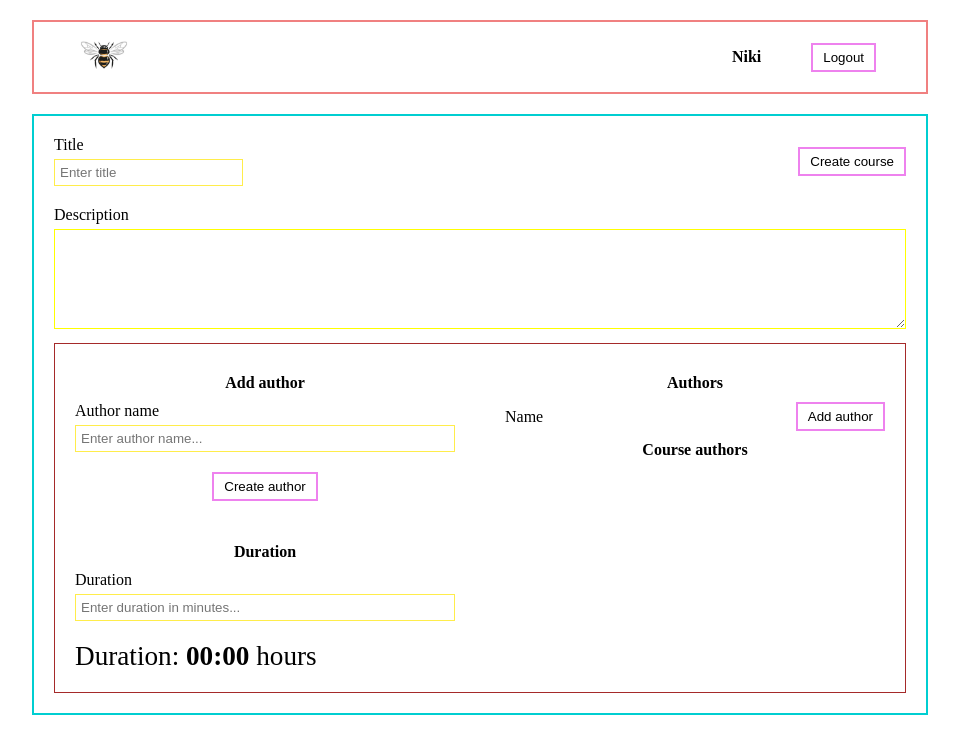
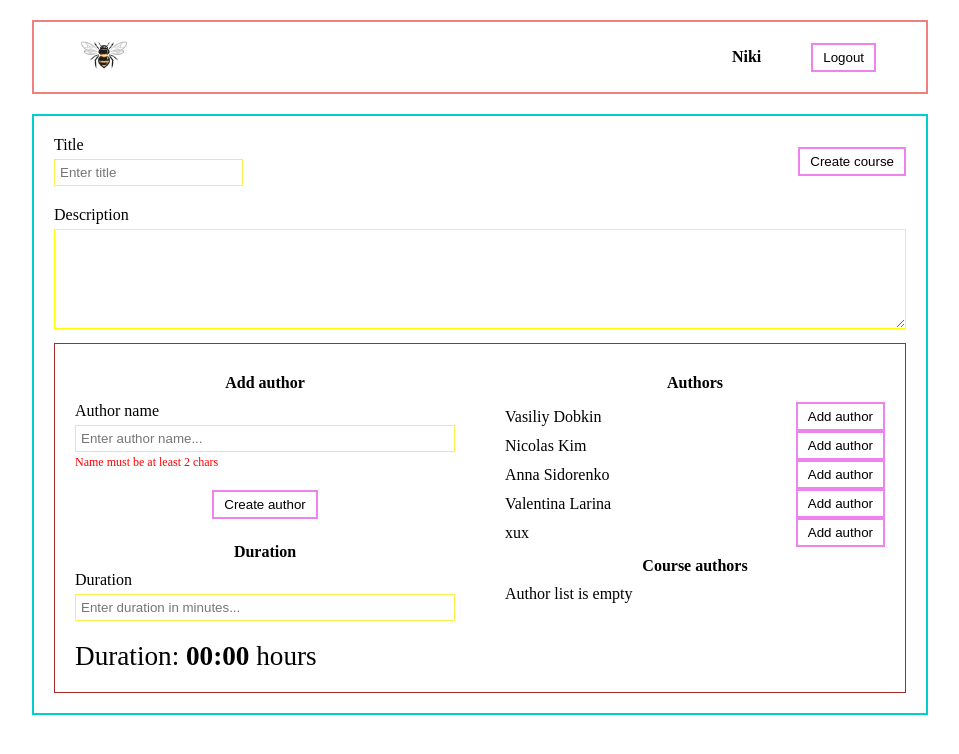
Before and after one commit to nchkhaidze/react-hometask-1, a React (Create React App) app: page /create in a window 1280 px wide. Shown: the top 754 px of the page, without its empty margins (160-1119 px from the left). Built offline with nearby package versions, Linux system fonts and the light colour scheme; data requests are answered from the project's data file.

Commit message:
added axios and json-server

```diff
--- a/package.json
+++ b/package.json
@@ -10,7 +10,9 @@
     "@types/node": "^12.20.16",
     "@types/react": "^17.0.14",
     "@types/react-dom": "^17.0.9",
+    "axios": "^0.21.1",
     "dayjs": "^1.10.6",
+    "nanoid": "^3.1.23",
     "react": "^17.0.2",
     "react-dom": "^17.0.2",
     "react-router-dom": "^5.2.0",
--- a/src/App.css
+++ b/src/App.css
@@ -6,3 +6,8 @@
 button {
   cursor: pointer;
 }
+
+.validation-warning {
+  color: red;
+  font-size: 12px;
+}
--- a/src/components/Button/Button.tsx
+++ b/src/components/Button/Button.tsx
@@ -1,13 +1,17 @@
-import React from 'react';
+import React, { SyntheticEvent } from 'react';
 import './Button.css';
 
 interface ButtonProps {
-	text: string;
-	action?: () => void;
+  text: string;
+  onClick?: (value: SyntheticEvent) => void;
 }
 
-const Button = ({ text, action }: ButtonProps) => {
-	return <button className='button'>{text}</button>;
+const Button = ({ text, onClick }: ButtonProps) => {
+  return (
+    <button className='button' onClick={onClick}>
+      {text}
+    </button>
+  );
 };
 
 export default Button;
--- a/src/components/Courses/Courses.tsx
+++ b/src/components/Courses/Courses.tsx
@@ -1,15 +1,32 @@
 import React from 'react';
 import Button from '../Button/Button';
-import CourseCard from '../CourseCard/CourseCard';
 import Search from '../Search/Search';
 import './Courses.css';
-import { mockedCoursesList, mockedAuthorsList } from '../../constants/mocks';
 import { Link } from 'react-router-dom';
+import { useState } from 'react';
+import { Course } from '../../models/Course';
+import { useEffect } from 'react';
+import axios from 'axios';
+import { Author } from '../../models/Author';
+import CourseCard from '../CourseCard/CourseCard';
 
 const Courses = () => {
-  const courseCards = mockedCoursesList.map((course) => {
+  const [courses, setCourses] = useState<Course[]>([]);
+  const [authors, setAuthors] = useState<Author[]>([]);
+  useEffect(() => {
+    const coursesRequest = axios.get('http://localhost:5000/courses');
+    const authorsRequest = axios.get('http://localhost:5000/authors');
+    axios.all([coursesRequest, authorsRequest]).then(
+      axios.spread((...responses) => {
+        console.log(responses[0], responses[1]);
+        setCourses(responses[0].data);
+        setAuthors(responses[1].data);
+      })
+    );
+  }, []);
+  const courseCards = courses.map((course) => {
     const authorNames = course.authors.map((authorId) => {
-      const author = mockedAuthorsList.find((author) => author.id === authorId);
+      const author = authors.find((author) => author.id === authorId);
       return author?.name ?? '';
     });
     return (
--- a/src/components/CreateCourse/CreateCourse.tsx
+++ b/src/components/CreateCourse/CreateCourse.tsx
@@ -1,10 +1,13 @@
 import React from 'react';
+import { useState } from 'react';
 import Button from '../Button/Button';
 import CreateCourseParameters from '../CreateCourseParameters/CreateCourseParameters';
 import Input from '../Input/Input';
 import './CreateCourse.css';
 
 const CreateCourse = () => {
+  const [descriptionFormValue, setDescriptionFormValue] = useState('');
+
   return (
     <div className='create'>
       <div className='create__controls'>
@@ -13,7 +16,12 @@ const CreateCourse = () => {
             <label>Title</label>
           </div>
           <div className='create__title-input'>
-            <Input placeholder='Enter title' />
+            <Input
+              placeholder='Enter title'
+              required={true}
+              value=''
+              setValue={() => {}}
+            />
           </div>
         </div>
         <div className='create__create-button'>
@@ -25,7 +33,13 @@ const CreateCourse = () => {
           <label>Description</label>
         </div>
         <div className='create__description-input'>
-          <textarea className='create__textarea'></textarea>
+          <textarea
+            className='create__textarea'
+            value={descriptionFormValue}
+            onChange={(event) => setDescriptionFormValue(event.target.value)}
+            minLength={2}
+            required
+          ></textarea>
         </div>
       </div>
       <CreateCourseParameters></CreateCourseParameters>
--- a/src/components/CreateCourseParameters/CreateCourseParameters.tsx
+++ b/src/components/CreateCourseParameters/CreateCourseParameters.tsx
@@ -2,8 +2,82 @@ import React from 'react';
 import Button from '../Button/Button';
 import Input from '../Input/Input';
 import './CreateCourseParameters.css';
+import { useState } from 'react';
+import { Author } from '../../models/Author';
+import { nanoid } from 'nanoid';
+import { useEffect } from 'react';
+import axios from 'axios';
+
+interface CourseAuthor extends Author {
+  onCourse: boolean;
+}
 
 const CreateCourseParameters = () => {
+  const [courseAuthors, setCourseAuthors] = useState<CourseAuthor[]>([]);
+  const [authorName, setAuthorName] = useState('');
+  useEffect(() => {
+    axios.get('http://localhost:5000/authors').then((response) => {
+      setCourseAuthors(response.data);
+    });
+  }, []);
+
+  const addCourseAuthor = (author: Author) => {
+    const authorToAdd = courseAuthors.find(
+      (courseAuthor) => author.id === courseAuthor.id
+    );
+    if (authorToAdd) {
+      authorToAdd.onCourse = true;
+      setCourseAuthors([...courseAuthors]);
+    }
+  };
+
+  const deleteCourseAuthor = (author: Author) => {
+    const authorToDelete = courseAuthors.find(
+      (courseAuthor) => author.id === courseAuthor.id
+    );
+    if (authorToDelete) {
+      authorToDelete.onCourse = false;
+      setCourseAuthors([...courseAuthors]);
+    }
+  };
+
+  const createAuthor = async (name: string) => {
+    const newAuthor: Author = { id: nanoid(), name };
+    await axios.post('http://localhost:5000/authors', newAuthor);
+    setCourseAuthors([...courseAuthors, newAuthor as CourseAuthor]);
+  };
+
+  const allAuthorList = courseAuthors
+    .map((author) => {
+      if (author.onCourse) {
+        return null;
+      }
+      return (
+        <div className='parameters__author-option' key={author.id}>
+          <div className='parameters__author-name'>{author.name}</div>
+          <Button text='Add author' onClick={() => addCourseAuthor(author)} />
+        </div>
+      );
+    })
+    .filter((author) => author !== null);
+
+  const courseAuthorList = courseAuthors
+    .map((author) => {
+      if (!author.onCourse) {
+        return null;
+      }
+      return (
+        <div className='parameters__author-option' key={author.id}>
+          <div className='parameters__author-name'>{author.name}</div>
+          <Button
+            text='Delete author'
+            onClick={() => deleteCourseAuthor(author)}
+          />
+        </div>
+      );
+    })
+    .filter((author) => author !== null);
+
   return (
     <div className='parameters'>
       <div className='parameters__left-block'>
@@ -12,9 +86,20 @@ const CreateCourseParameters = () => {
           <div className='create__label'>
             <label>Author name</label>
           </div>
-          <Input placeholder='Enter author name...' />
+          <Input
+            placeholder='Enter author name...'
+            minlength={2}
+            value={authorName}
+            setValue={setAuthorName}
+          />
+          <small className='validation-warning' hidden={authorName.length > 2}>
+            Name must be at least 2 chars
+          </small>
           <div className='parameters__button-container'>
-            <Button text='Create author' />
+            <Button
+              text='Create author'
+              onClick={() => createAuthor(authorName)}
+            />
           </div>
         </div>
         <div className='parameters__duration'>
@@ -23,7 +108,11 @@ const CreateCourseParameters = () => {
             <div className='create__label'>
               <label>Duration</label>
             </div>
-            <Input placeholder='Enter duration in minutes...' />
+            <Input
+              placeholder='Enter duration in minutes...'
+              value=''
+              setValue={() => {}}
+            />
             <div className='parameters__total-duration'>
               Duration: <b>00:00</b> hours
             </div>
@@ -32,12 +121,9 @@ const CreateCourseParameters = () => {
       </div>
       <div className='parameters__right-block'>
         <div className='parameters__header'>Authors</div>
-        <div className='parameters__author-option'>
-          <div className='parameters__author-name'>Name</div>
-          <Button text='Add author' />
-        </div>
+        {allAuthorList.length ? allAuthorList : 'Author list is empty'}
         <div className='parameters__header'>Course authors</div>
-        <div className='parameters__course-author'></div>
+        {courseAuthorList.length ? courseAuthorList : 'Author list is empty'}
       </div>
     </div>
   );
--- a/src/components/Input/Input.tsx
+++ b/src/components/Input/Input.tsx
@@ -2,11 +2,31 @@ import React from 'react';
 import './Input.css';
 
 interface InputProps {
-	placeholder: string;
+  value: string;
+  setValue: (value: string) => void;
+  placeholder: string;
+  minlength?: number;
+  required?: boolean;
 }
 
-const Input = ({ placeholder }: InputProps) => {
-	return <input type='text' placeholder={placeholder} className='input' />;
+const Input = ({
+  placeholder,
+  minlength,
+  required,
+  value,
+  setValue,
+}: InputProps) => {
+  return (
+    <input
+      type='text'
+      placeholder={placeholder}
+      className='input'
+      minLength={minlength ?? 0}
+      required={required ?? false}
+      onChange={(event) => setValue(event.target.value)}
+      value={value}
+    />
+  );
 };
 
 export default Input;
--- a/src/components/Search/Search.tsx
+++ b/src/components/Search/Search.tsx
@@ -7,7 +7,11 @@ const Search = () => {
   return (
     <div className='search'>
       <div className='search__input-container'>
-				<Input placeholder='Enter course name or id...' />
+        <Input
+          placeholder='Enter course name or id...'
+          value=''
+          setValue={() => {}}
+        />
       </div>
       <div className='search__button-container'>
         <Button text='Search'></Button>
--- /dev/null
+++ b/src/db/db.json
@@ -0,0 +1,48 @@
+{
+  "courses": [
+    {
+      "id": "de5aaa59-90f5-4dbc-b8a9-aaf205c551ba",
+      "title": "JavaScript",
+      "description": "Lorem Ipsum is simply dummy text of the printing and\n typesetting industry. Lorem Ipsum\n  has been the industry's standard dummy text ever since\n the 1500s, when an unknown\n  printer took a galley of type and scrambled it to make\n a type specimen book. It has survived\n  not only five centuries, but also the leap into\n electronic typesetting, remaining essentially u\n  nchanged.",
+      "creationDate": "8/3/2021",
+      "duration": 160,
+      "authors": [
+        "27cc3006-e93a-4748-8ca8-73d06aa93b6d",
+        "f762978b-61eb-4096-812b-ebde22838167"
+      ]
+    },
+    {
+      "id": "b5630fdd-7bf7-4d39-b75a-2b5906fd0916",
+      "title": "Angular",
+      "description": "Lorem Ipsum is simply dummy text of the printing and\n typesetting industry. has been the industry's standard dummy text ever since\n the 1500s, when an unknown\n  printer took a galley of type and scrambled it to make\n a type specimen book.",
+      "creationDate": "10/11/2020",
+      "duration": 210,
+      "authors": [
+        "df32994e-b23d-497c-9e4d-84e4dc02882f",
+        "095a1817-d45b4ed7-9cf7-b2417bcbf748"
+      ]
+    }
+  ],
+  "authors": [
+    {
+      "id": "27cc3006-e93a-4748-8ca8-73d06aa93b6d",
+      "name": "Vasiliy Dobkin"
+    },
+    {
+      "id": "f762978b-61eb-4096-812b-ebde22838167",
+      "name": "Nicolas Kim"
+    },
+    {
+      "id": "df32994e-b23d-497c-9e4d-84e4dc02882f",
+      "name": "Anna Sidorenko"
+    },
+    {
+      "id": "095a1817-d45b4ed7-9cf7-b2417bcbf748",
+      "name": "Valentina Larina"
+    },
+    {
+      "id": "wpIxsmcDpJljrQ2Am3bgw",
+      "name": "xux"
+    }
+  ]
+}
```
Also changed, not shown: src/constants/mocks.ts (deleted, +0 -58 lines), 1 other file (tests, documents, lock files or other folders). Lines whose indentation alone changed are shown as unchanged.
